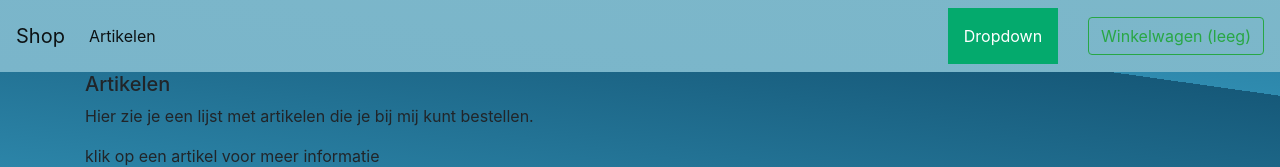
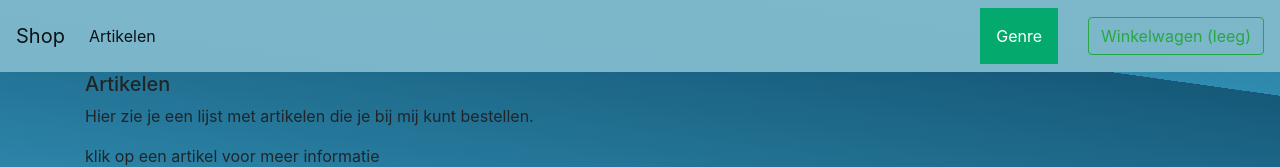
Before and after one commit to emmaus-5v/webshop-5vc-david-rudrh, a website: page web/index.html in a window 1280 px wide. Shown: the top 167 px of the page. Drawn offline with nearby package versions, Linux system fonts and the light colour scheme; no server answers.

Commit message:
dropdown menu

```diff
--- a/web/index.html
+++ b/web/index.html
@@ -38,7 +38,7 @@
 			</ul>
 
 			<div class="dropdown">
-				<button class="dropbtn">Dropdown</button>
+				<button class="dropbtn">Genre</button>
 				<div class="dropdown-content">
 				  <a href="#">Link 1</a>
 				  <a href="#">Link 2</a>
```
